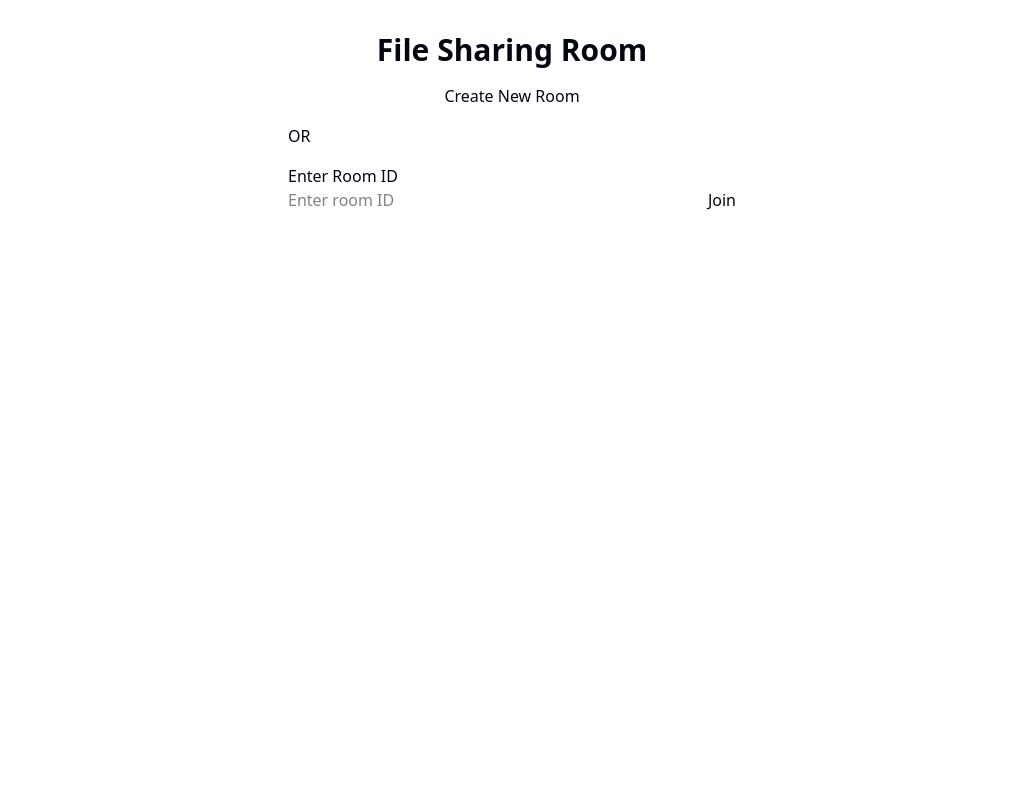
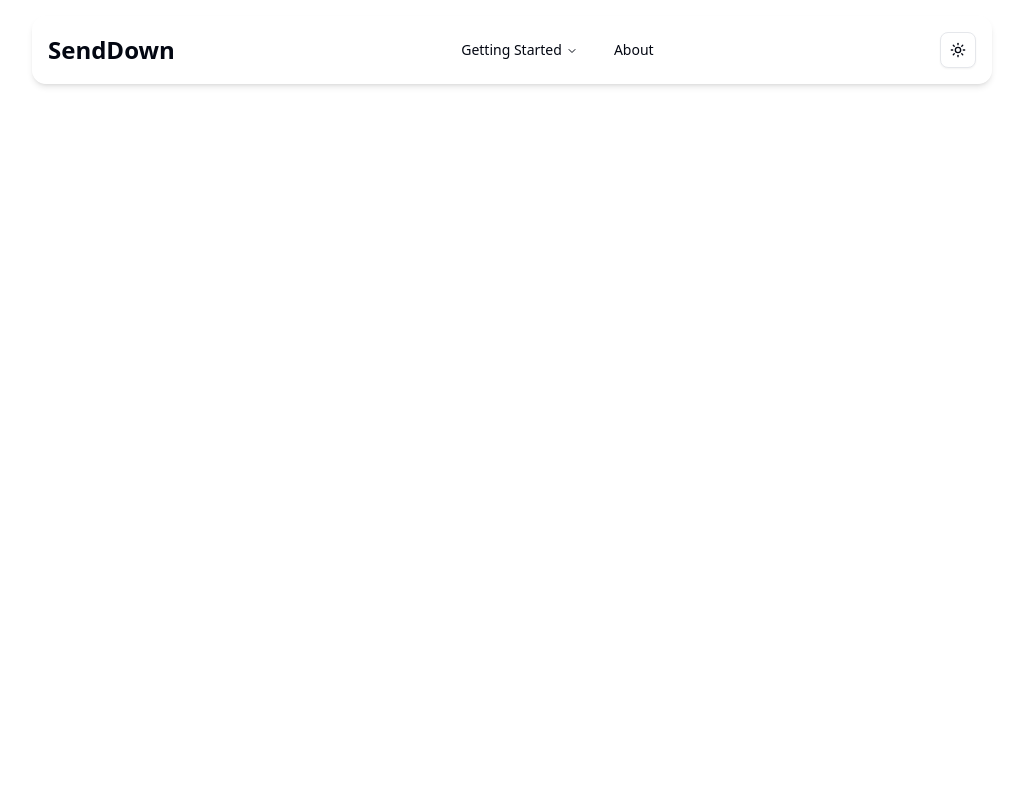
Before and after one commit to mafex11/senddown3, a Next.js app: page /CreateRoom in a window 1280 px wide. Shown: the top 800 px of the page, without its empty margins (128-1151 px from the left). Built offline with nearby package versions, Linux system fonts and the light colour scheme.

Commit message:
Update page.tsx

```diff
--- a/src/app/CreateRoom/page.tsx
+++ b/src/app/CreateRoom/page.tsx
@@ -4,6 +4,20 @@
 import { useState } from 'react';
 import axios from 'axios';
 import FileRoom from '../../components/FileRoom';
+
+import { NavigationMenuDemo } from '../../components/NavigationMenu';
+import { Button } from '../../components/ui/button';
+import Link from 'next/link';
+import { Moon, Sun } from "lucide-react"
+import { useTheme } from "next-themes"
+import {
+  DropdownMenu,
+  DropdownMenuContent,
+  DropdownMenuItem,
+  DropdownMenuTrigger,
+} from "@/components/ui/dropdown-menu"
+
+
 
 export default function CreateRoom() {
   const [roomId, setRoomId] = useState('');
@@ -20,6 +34,37 @@ export default function CreateRoom() {
 
   return (
     <div className="min-h-screen p-8">
+      <div className="min-h-screen flex flex-col">
+
+      {/* Navigation Bar */}
+      <nav className="fixed  top-4 left-0 right-0 w-3/4 mx-auto max-w-7xl z-50 rounded-xl  shadow-md p-4">
+        <div className="max-w-7xl mx-auto flex items-center justify-between">
+          <h1 className="text-2xl font-bold hidden lg:block ">SendDown</h1>
+          <NavigationMenuDemo />
+          <DropdownMenu>
+            <DropdownMenuTrigger asChild>
+              <Button variant="outline" size="icon">
+                <Sun className="h-[1.2rem] w-[1.2rem] rotate-0 scale-100 transition-all dark:-rotate-90 dark:scale-0" />
+                <Moon className="absolute h-[1.2rem] w-[1.2rem] rotate-90 scale-0 transition-all dark:rotate-0 dark:scale-100" />
+                <span className="sr-only">Toggle theme</span>
+              </Button>
+            </DropdownMenuTrigger>
+                <DropdownMenuContent align="end">
+                  <DropdownMenuItem onClick={() => setTheme("light")}>
+                    Light
+                  </DropdownMenuItem>
+                  <DropdownMenuItem onClick={() => setTheme("dark")}>
+                    Dark
+                  </DropdownMenuItem>
+                  <DropdownMenuItem onClick={() => setTheme("system")}>
+                    System
+                  </DropdownMenuItem>
+                </DropdownMenuContent>
+          </DropdownMenu>
+        </div>
+
+      </nav>
+      </div>
       {!roomId ? (
         <div className="max-w-md mx-auto space-y-4">
           <h1 className="text-3xl font-bold text-center">
```
